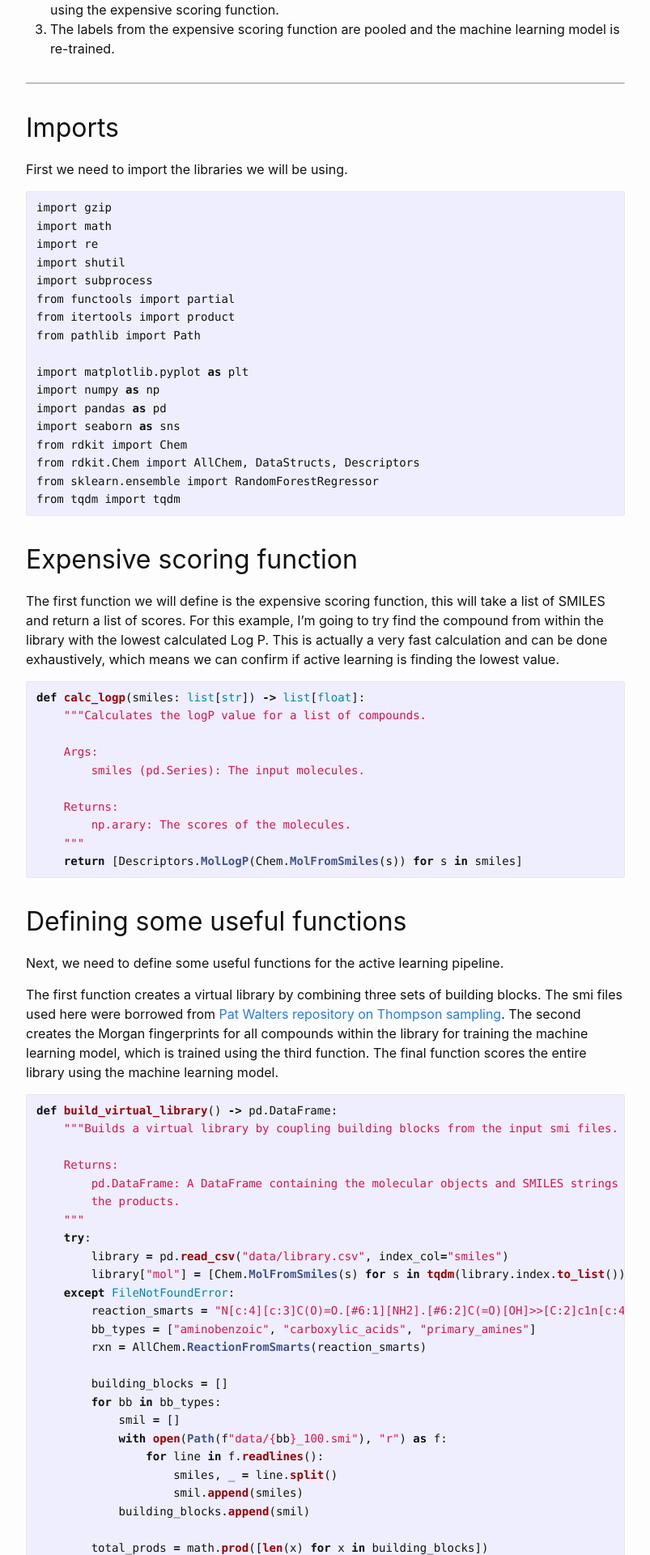
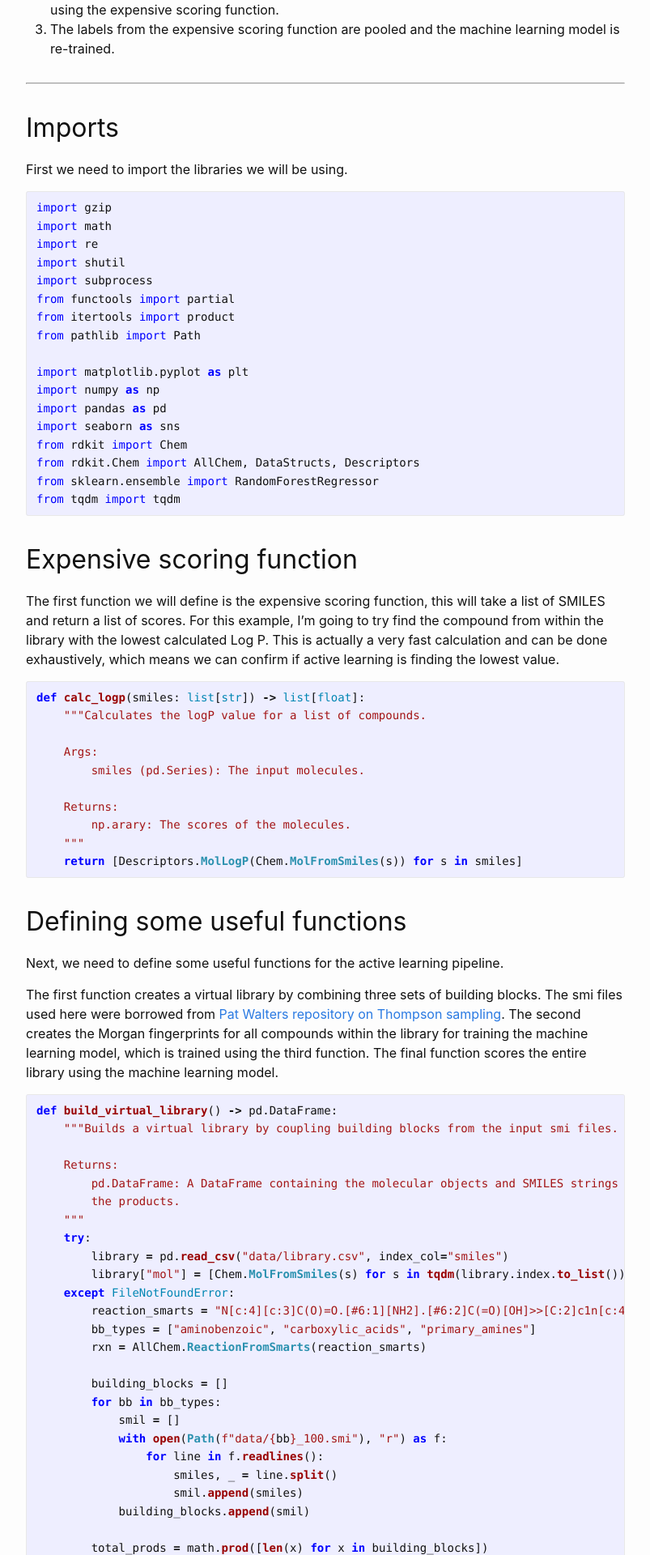
Before and after one commit to jonswain/jonswain.github.io, a Jekyll site: the page built from _posts/2024-05-08-ultra-large-libraries-part-1.md, in a window 1280 px wide. Shown: the part 1383-3303 px from the top of the page at 81% size, without its empty margins (238-1041 px from the left). Built offline with Jekyll 4.4.1, drawn with Linux system fonts in a browser that asks for light colours.

Commit message:
Improve syntax highlighting for python code in MD

```diff
--- a/_sass/minima/_base.scss
+++ b/_sass/minima/_base.scss
@@ -192,7 +192,44 @@
   }
 }
 
-
+.highlight .hll { background-color: #ffffcc }
+.highlight  { background: #ffffff; }
+.highlight .c { color: #008000 } /* Comment */
+.highlight .err { border: 1px solid #FF0000 } /* Error */
+.highlight .k { color: #0000ff } /* Keyword */
+.highlight .ch { color: #008000 } /* Comment.Hashbang */
+.highlight .cm { color: #008000 } /* Comment.Multiline */
+.highlight .cp { color: #0000ff } /* Comment.Preproc */
+.highlight .cpf { color: #008000 } /* Comment.PreprocFile */
+.highlight .c1 { color: #008000 } /* Comment.Single */
+.highlight .cs { color: #008000 } /* Comment.Special */
+.highlight .ge { font-style: italic } /* Generic.Emph */
+.highlight .gh { font-weight: bold } /* Generic.Heading */
+.highlight .gp { font-weight: bold } /* Generic.Prompt */
+.highlight .gs { font-weight: bold } /* Generic.Strong */
+.highlight .gu { font-weight: bold } /* Generic.Subheading */
+.highlight .kc { color: #0000ff } /* Keyword.Constant */
+.highlight .kd { color: #0000ff } /* Keyword.Declaration */
+.highlight .kn { color: #0000ff } /* Keyword.Namespace */
+.highlight .kp { color: #0000ff } /* Keyword.Pseudo */
+.highlight .kr { color: #0000ff } /* Keyword.Reserved */
+.highlight .kt { color: #2b91af } /* Keyword.Type */
+.highlight .s { color: #a31515 } /* Literal.String */
+.highlight .nc { color: #2b91af } /* Name.Class */
+.highlight .ow { color: #0000ff } /* Operator.Word */
+.highlight .sa { color: #a31515 } /* Literal.String.Affix */
+.highlight .sb { color: #a31515 } /* Literal.String.Backtick */
+.highlight .sc { color: #a31515 } /* Literal.String.Char */
+.highlight .dl { color: #a31515 } /* Literal.String.Delimiter */
+.highlight .sd { color: #a31515 } /* Literal.String.Doc */
+.highlight .s2 { color: #a31515 } /* Literal.String.Double */
+.highlight .se { color: #a31515 } /* Literal.String.Escape */
+.highlight .sh { color: #a31515 } /* Literal.String.Heredoc */
+.highlight .si { color: #a31515 } /* Literal.String.Interpol */
+.highlight .sx { color: #a31515 } /* Literal.String.Other */
+.highlight .sr { color: #a31515 } /* Literal.String.Regex */
+.highlight .s1 { color: #a31515 } /* Literal.String.Single */
+.highlight .ss { color: #a31515 } /* Literal.String.Symbol */
 
 /**
  * Wrapper
```
